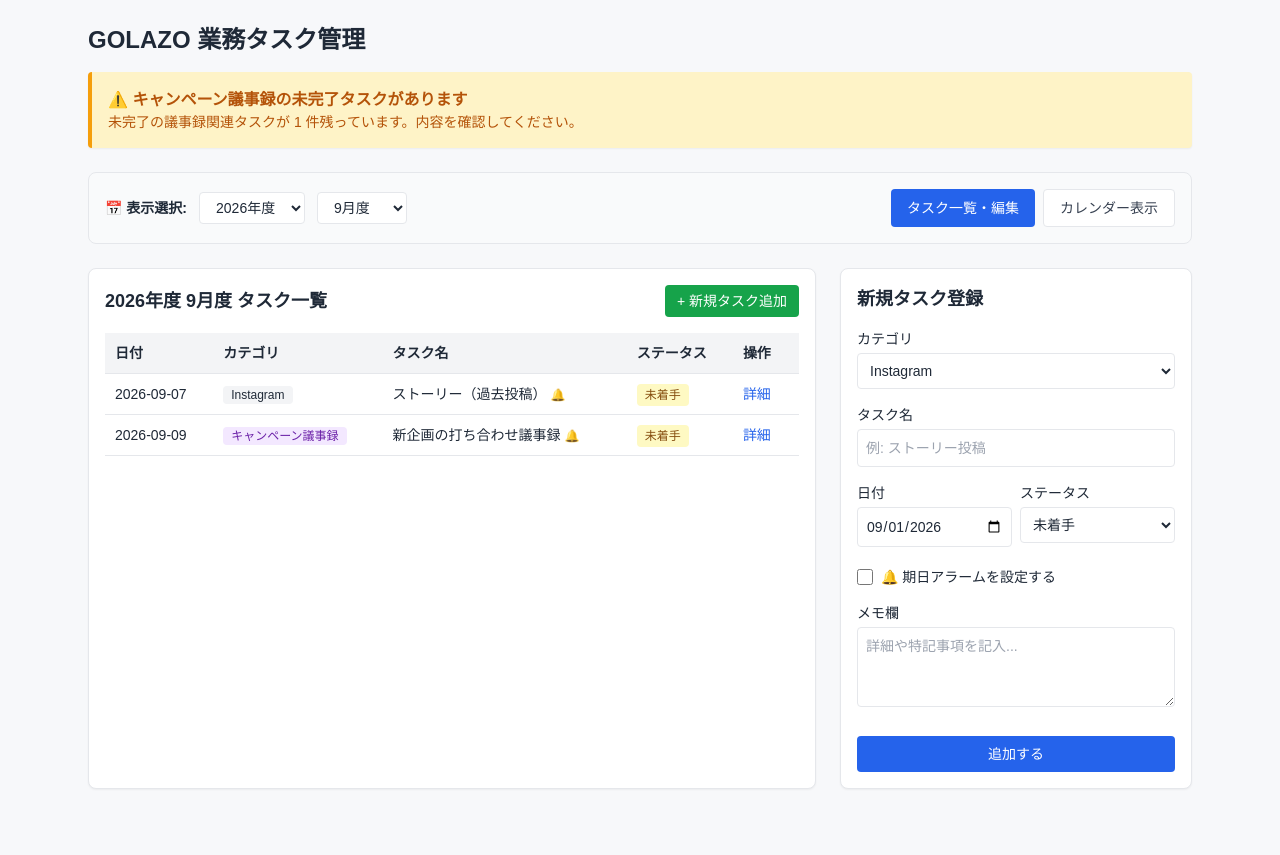
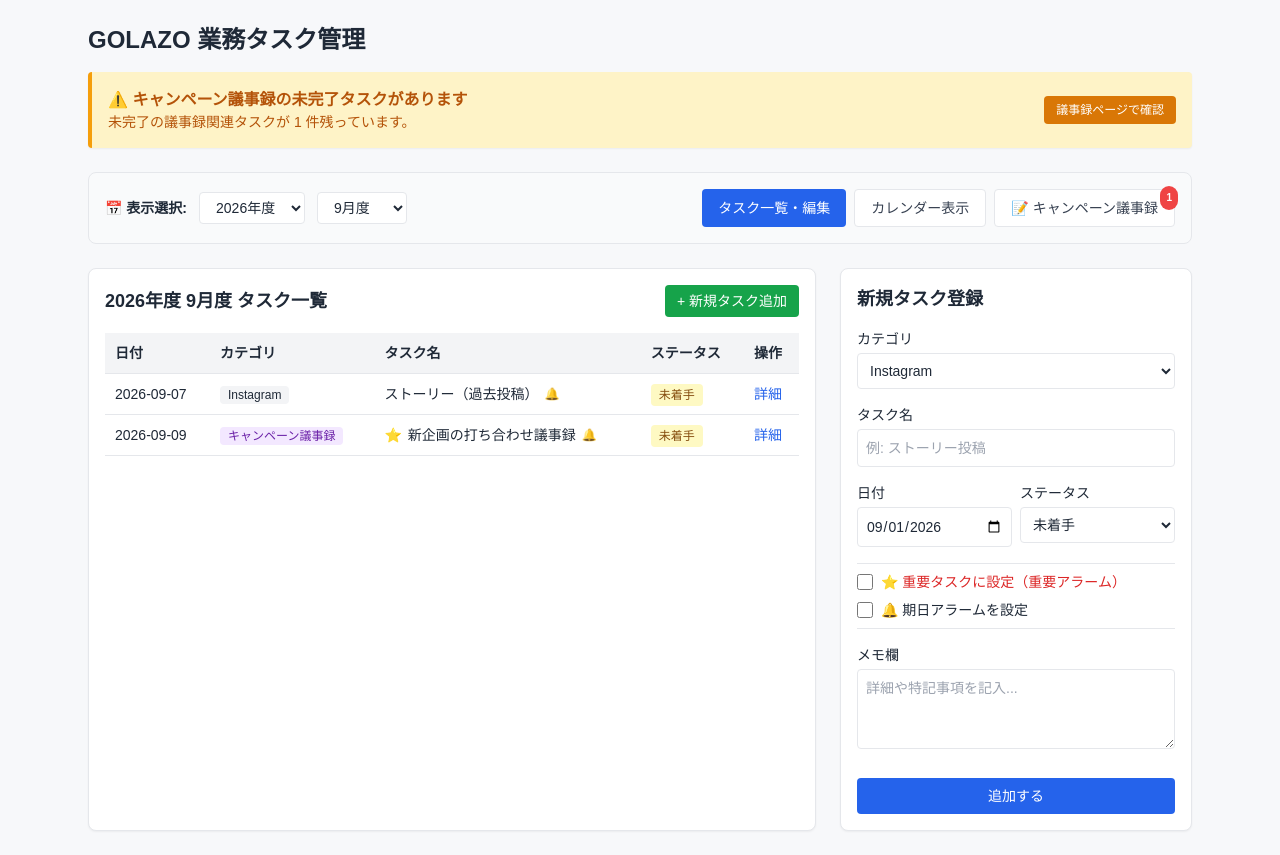
Before and after one commit to 2025golazo-bot/GOLAZO, a Next.js app: page /tasks in a window 1280 px wide. Before the commit the page ends 813 px from the top, so only its background shows below. Built offline with nearby package versions, Linux system fonts and the light colour scheme.

Commit message:
Update page.tsx

```diff
--- a/app/tasks/page.tsx
+++ b/app/tasks/page.tsx
@@ -1,6 +1,6 @@
 'use client';
 
-import React, { useState, useEffect } from 'react';
+import React, { useState } from 'react';
 
 // タスクの型定義
 interface Task {
@@ -11,12 +11,12 @@ interface Task {
   fiscalYear: number; // 年度 (例: 2026)
   month: number; // 月度 (1-12)
   status: '未着手' | '進行中' | '完了';
-  dueDateAlarm: boolean; // 期日アラーム設定
+  dueDateAlarm: boolean; // 期日アラーム設定 (🔔)
+  isImportant: boolean;  // 重要フラグ設定 (⭐)
   memo: string; // メモ欄
 }
 
 export default function TasksPage() {
-  // 現在の日付情報 (2026年9月を基準に動作確認)
   const today = new Date();
   const currentYear = today.getFullYear();
   const currentMonth = today.getMonth() + 1;
@@ -25,6 +25,7 @@ export default function TasksPage() {
   const [selectedFiscalYear, setSelectedFiscalYear] = useState<number>(currentYear);
   const [selectedMonth, setSelectedMonth] = useState<number>(currentMonth);
 
+  // 初期サンプルデータ
   const [tasks, setTasks] = useState<Task[]>([
     {
       id: '1',
@@ -35,6 +36,7 @@ export default function TasksPage() {
       month: 9,
       status: '未着手',
       dueDateAlarm: true,
+      isImportant: false,
       memo: '',
     },
     {
@@ -46,14 +48,17 @@ export default function TasksPage() {
       month: 9,
       status: '未着手',
       dueDateAlarm: true,
+      isImportant: true,
       memo: '要確認事項あり',
     },
   ]);
 
-  // 新規・編集モーダル用フォーム状態
-  const [activeTab, setActiveTab] = useState<'list' | 'calendar'>('list');
-  const [selectedTaskId, setSelectedTaskId] = useState<string | null>(null); // 詳細表示用
+  // タブ切り替え ('list' | 'calendar' | 'minutes')
+  const [activeTab, setActiveTab] = useState<'list' | 'calendar' | 'minutes'>('list');
+  const [selectedTaskId, setSelectedTaskId] = useState<string | null>(null);
   const [isEditing, setIsEditing] = useState<boolean>(false);
+
+  // フォーム状態
   const [editForm, setEditForm] = useState<Partial<Task>>({
     title: '',
     category: 'Instagram',
@@ -62,11 +67,11 @@ export default function TasksPage() {
     month: 9,
     status: '未着手',
     dueDateAlarm: false,
+    isImportant: false,
     memo: '',
   });
 
-  // キャンペーン議事録の手動入力選択肢用
-  const [manualCampaignInput, setManualCampaignInput] = useState<string>('');
+  // キャンペーン議事録の固定（プリセット）選択肢
   const presetCampaignOptions = [
     'キックオフミーティング決定事項',
     'SNS広告運用方針のすり合わせ',
@@ -78,21 +83,19 @@ export default function TasksPage() {
     (task) => task.fiscalYear === selectedFiscalYear && task.month === selectedMonth
   );
 
-  // キャンペーン議事録の未完了タスクがあるかチェック（アラーム用）
+  // キャンペーン議事録の未完了タスク（全期間・または選択月など。全期間でチェック）
   const uncompletedCampaignTasks = tasks.filter(
     (task) => task.category === 'キャンペーン議事録' && task.status !== '完了'
   );
 
-  // タスクの追加・保存処理
+  // タスク保存・更新処理
   const handleSaveTask = (e: React.FormEvent) => {
     e.preventDefault();
     if (!editForm.title) return;
 
     if (selectedTaskId && isEditing) {
-      // 更新
       setTasks(tasks.map(t => t.id === selectedTaskId ? { ...t, ...editForm } as Task : t));
     } else {
-      // 新規追加
       const newTask: Task = {
         id: Date.now().toString(),
         title: editForm.title || '無題のタスク',
@@ -102,6 +105,7 @@ export default function TasksPage() {
         month: editForm.month || selectedMonth,
         status: editForm.status || '未着手',
         dueDateAlarm: editForm.dueDateAlarm || false,
+        isImportant: editForm.isImportant || false,
         memo: editForm.memo || '',
       };
       setTasks([...tasks, newTask]);
@@ -120,29 +124,36 @@ export default function TasksPage() {
       month: selectedMonth,
       status: '未着手',
       dueDateAlarm: false,
+      isImportant: false,
       memo: '',
     });
   };
 
-  // カレンダーの日付クリック時やタスククリック時に詳細へ移行
-  const handleSelectTaskFromCalendar = (task: Task) => {
+  // カレンダーや他タブから該当タスクを選択して詳細・編集へ移行
+  const handleSelectTask = (task: Task) => {
     setSelectedTaskId(task.id);
     setEditForm(task);
     setIsEditing(true);
-    setActiveTab('list'); // タスク一覧（詳細・編集ビュー）へ切り替え
+    setActiveTab('list'); // 編集は一覧（メイン）タブで行う
   };
 
   return (
     <div className="p-6 max-w-6xl mx-auto font-sans">
       <h1 className="text-2xl font-bold mb-4">GOLAZO 業務タスク管理</h1>
 
-      {/* キャンペーン議事録の未完了アラームバナー */}
+      {/* 画面上部：キャンペーン議事録の未完了アラームバナー */}
       {uncompletedCampaignTasks.length > 0 && (
         <div className="bg-amber-100 border-l-4 border-amber-500 text-amber-700 p-4 mb-6 rounded shadow-sm flex items-center justify-between">
           <div>
             <p className="font-bold">⚠️ キャンペーン議事録の未完了タスクがあります</p>
-            <p className="text-sm">未完了の議事録関連タスクが {uncompletedCampaignTasks.length} 件残っています。内容を確認してください。</p>
+            <p className="text-sm">未完了の議事録関連タスクが {uncompletedCampaignTasks.length} 件残っています。</p>
           </div>
+          <button
+            onClick={() => setActiveTab('minutes')}
+            className="bg-amber-600 text-white px-3 py-1.5 rounded text-xs hover:bg-amber-700 font-medium"
+          >
+            議事録ページで確認
+          </button>
         </div>
       )}
 
@@ -150,7 +161,6 @@ export default function TasksPage() {
       <div className="flex flex-wrap items-center justify-between gap-4 mb-6 bg-gray-50 p-4 rounded-lg border">
         <div className="flex items-center gap-3">
           <label className="font-semibold text-sm">📅 表示選択:</label>
-          {/* 年度選択 */}
           <select
             value={selectedFiscalYear}
             onChange={(e) => setSelectedFiscalYear(Number(e.target.value))}
@@ -161,7 +171,6 @@ export default function TasksPage() {
             ))}
           </select>
 
-          {/* 月度選択 */}
           <select
             value={selectedMonth}
             onChange={(e) => setSelectedMonth(Number(e.target.value))}
@@ -173,7 +182,7 @@ export default function TasksPage() {
           </select>
         </div>
 
-        {/* タブ切り替え */}
+        {/* タブ切り替え（一覧・カレンダー・議事録専用ページ） */}
         <div className="flex gap-2">
           <button
             onClick={() => setActiveTab('list')}
@@ -187,13 +196,24 @@ export default function TasksPage() {
           >
             カレンダー表示
           </button>
+          <button
+            onClick={() => setActiveTab('minutes')}
+            className={`px-4 py-2 rounded text-sm font-medium relative ${activeTab === 'minutes' ? 'bg-purple-600 text-white' : 'bg-white border text-gray-700'}`}
+          >
+            📝 キャンペーン議事録
+            {uncompletedCampaignTasks.length > 0 && (
+              <span className="absolute -top-1 -right-1 bg-red-500 text-white text-[10px] px-1.5 py-0.5 rounded-full font-bold">
+                {uncompletedCampaignTasks.length}
+              </span>
+            )}
+          </button>
         </div>
       </div>
 
-      {/* メインコンテンツエリア */}
-      {activeTab === 'list' ? (
+      {/* --- タブ1: タスク一覧・編集 --- */}
+      {activeTab === 'list' && (
         <div className="grid grid-cols-1 md:grid-cols-3 gap-6">
-          {/* 左側：タスク一覧 */}
+          {/* 左側：タスク一覧テーブル */}
           <div className="md:col-span-2 bg-white border rounded-lg p-4 shadow-sm">
             <div className="flex justify-between items-center mb-4">
               <h2 className="font-bold text-lg">{selectedFiscalYear}年度 {selectedMonth}月度 タスク一覧</h2>
@@ -232,9 +252,10 @@ export default function TasksPage() {
                             {task.category}
                           </span>
                         </td>
-                        <td className="p-2.5 font-medium">
+                        <td className="p-2.5 font-medium flex items-center gap-1.5">
+                          {task.isImportant && <span className="text-red-500" title="重要">⭐</span>}
                           {task.title}
-                          {task.dueDateAlarm && <span className="ml-1 text-red-500 text-xs" title="期日アラーム設定中">🔔</span>}
+                          {task.dueDateAlarm && <span className="text-blue-500 text-xs" title="期日アラーム">🔔</span>}
                         </td>
                         <td className="p-2.5">
                           <span className={`px-2 py-1 rounded text-xs ${
@@ -246,8 +267,8 @@ export default function TasksPage() {
                         </td>
                         <td className="p-2.5">
                           <button
-                            onClick={() => handleSelectTaskFromCalendar(task)}
-                            className="text-blue-600 hover:underline mr-2"
+                            onClick={() => handleSelectTask(task)}
+                            className="text-blue-600 hover:underline"
                           >
                             詳細
                           </button>
@@ -260,7 +281,7 @@ export default function TasksPage() {
             </div>
           </div>
 
-          {/* 右側：タスク詳細・編集フォーム */}
+          {/* 右側：登録・編集フォーム */}
           <div className="bg-white border rounded-lg p-4 shadow-sm">
             <h2 className="font-bold text-lg mb-4">{isEditing ? 'タスク詳細・編集' : '新規タスク登録'}</h2>
             <form onSubmit={handleSaveTask} className="space-y-4 text-sm">
@@ -278,10 +299,10 @@ export default function TasksPage() {
                 </select>
               </div>
 
-              {/* キャンペーン議事録の場合：既存選択肢 ＋ 手動入力対応 */}
+              {/* キャンペーン議事録の場合：固定（プリセット）選択肢 ＋ 手動入力の両立 */}
               {editForm.category === 'キャンペーン議事録' && (
                 <div>
-                  <label className="block font-medium mb-1">議事録タスクの選択・手動入力</label>
+                  <label className="block font-medium mb-1">議事録タスク（固定選択 or 手動入力）</label>
                   <select
                     onChange={(e) => {
                       if (e.target.value) {
@@ -291,14 +312,14 @@ export default function TasksPage() {
                     className="w-full border rounded p-2 bg-white mb-2 text-xs"
                     defaultValue=""
                   >
-                    <option value="" disabled>-- プリセットから選択または直接入力 --</option>
+                    <option value="" disabled>-- 以前からの固定選択肢から選ぶ --</option>
                     {presetCampaignOptions.map((opt, idx) => (
                       <option key={idx} value={opt}>{opt}</option>
                     ))}
                   </select>
                   <input
                     type="text"
-                    placeholder="または手動でタスク名を入力"
+                    placeholder="または手動で自由に入力"
                     value={editForm.title || ''}
                     onChange={(e) => setEditForm({ ...editForm, title: e.target.value })}
                     className="w-full border rounded p-2"
@@ -353,8 +374,19 @@ export default function TasksPage() {
                 </div>
               </div>
 
-              {/* 期日アラーム設定 */}
-              <div className="flex items-center gap-2 pt-1">
+              {/* 重要アラーム ＆ 期日アラーム設定 */}
+              <div className="space-y-2 py-2 border-t border-b">
+                <div className="flex items-center gap-2">
+                  <input
+                    type="checkbox"
+                    id="importantCheck"
+                    checked={editForm.isImportant || false}
+                    onChange={(e) => setEditForm({ ...editForm, isImportant: e.target.checked })}
+                    className="w-4 h-4 text-red-600 rounded"
+                  />
+                  <label htmlFor="importantCheck" className="font-medium cursor-pointer text-red-600">⭐ 重要タスクに設定（重要アラーム）</label>
+                </div>
+                <div className="flex items-center gap-2">
                   <input
                     type="checkbox"
                     id="alarmCheck"
@@ -362,7 +394,8 @@ export default function TasksPage() {
                     onChange={(e) => setEditForm({ ...editForm, dueDateAlarm: e.target.checked })}
                     className="w-4 h-4 text-blue-600 rounded"
                   />
-                <label htmlFor="alarmCheck" className="font-medium cursor-pointer">🔔 期日アラームを設定する</label>
+                  <label htmlFor="alarmCheck" className="font-medium cursor-pointer">🔔 期日アラームを設定</label>
+                </div>
               </div>
 
               {/* メモ欄 */}
@@ -396,17 +429,18 @@ export default function TasksPage() {
             </form>
           </div>
         </div>
-      ) : (
-        /* カレンダー表示タブ */
+      )}
+
+      {/* --- タブ2: カレンダー表示 --- */}
+      {activeTab === 'calendar' && (
         <div className="bg-white border rounded-lg p-6 shadow-sm">
-          <h2 className="font-bold text-lg mb-4">{selectedFiscalYear}年度 {selectedMonth}月度 カレンダー</h2>
+          <h2 className="font-bold text-lg mb-2">{selectedFiscalYear}年度 {selectedMonth}月度 カレンダー</h2>
           <p className="text-sm text-gray-500 mb-4">カレンダー内のタスクをクリックすると、該当タスクの詳細・編集画面に移行します。</p>
 
           <div className="grid grid-cols-7 gap-2">
             {['日', '月', '火', '水', '木', '金', '土'].map((day, idx) => (
               <div key={idx} className="text-center font-bold text-sm bg-gray-100 py-2 rounded">{day}</div>
             ))}
-            {/* 簡易カレンダーのマス目生成（当月の日付に紐づくタスクを表示） */}
             {Array.from({ length: 31 }, (_, i) => {
               const dayNum = i + 1;
               const dateStr = `${selectedFiscalYear}-${String(selectedMonth).padStart(2, '0')}-${String(dayNum).padStart(2, '0')}`;
@@ -419,13 +453,13 @@ export default function TasksPage() {
                     {dayTasks.map(task => (
                       <button
                         key={task.id}
-                        onClick={() => handleSelectTaskFromCalendar(task)}
+                        onClick={() => handleSelectTask(task)}
                         className={`text-left text-xs p-1 rounded truncate transition hover:opacity-80 ${
                           task.category === 'キャンペーン議事録' ? 'bg-purple-100 text-purple-900 border border-purple-300' : 'bg-blue-50 text-blue-900 border border-blue-200'
                         }`}
                         title={task.title}
                       >
-                        {task.dueDateAlarm && '🔔'} {task.title}
+                        {task.isImportant && '⭐'}{task.dueDateAlarm && '🔔'} {task.title}
                       </button>
                     ))}
                   </div>
@@ -435,6 +469,90 @@ export default function TasksPage() {
           </div>
         </div>
       )}
+
+      {/* --- タブ3: キャンペーン議事録（専用ページ） --- */}
+      {activeTab === 'minutes' && (
+        <div className="bg-white border rounded-lg p-6 shadow-sm">
+          <div className="flex justify-between items-center mb-4">
+            <div>
+              <h2 className="font-bold text-xl text-purple-900">📝 キャンペーン議事録 専用ページ</h2>
+              <p className="text-sm text-gray-600 mt-1">キャンペーン議事録に関するタスクの確認・管理を行います。未完了タスクがある場合は専用のアラームが表示されます。</p>
+            </div>
+            <button
+              onClick={() => {
+                resetForm();
+                setEditForm(prev => ({ ...prev, category: 'キャンペーン議事録' }));
+                setActiveTab('list');
+              }}
+              className="bg-purple-600 text-white px-4 py-2 rounded text-sm hover:bg-purple-700 font-medium"
+            >
+              + 議事録タスクを追加する
+            </button>
+          </div>
+
+          {/* 議事録ページ内での未完了アラーム通知 */}
+          {uncompletedCampaignTasks.length > 0 ? (
+            <div className="bg-red-50 border border-red-200 text-red-800 p-4 rounded-lg mb-6 flex items-center justify-between">
+              <div>
+                <p className="font-bold">🚨 議事録タスク未完了アラーム</p>
+                <p className="text-sm">対応が必要な未完了の議事録タスクが <strong>{uncompletedCampaignTasks.length}件</strong> 残っています。</p>
+              </div>
+            </div>
+          ) : (
+            <div className="bg-green-50 border border-green-200 text-green-800 p-4 rounded-lg mb-6">
+              <p className="font-bold">✨ すべてのキャンペーン議事録タスクが完了しています！</p>
+            </div>
+          )}
+
+          <div className="overflow-x-auto">
+            <table className="w-full text-left border-collapse text-sm">
+              <thead>
+                <tr className="bg-purple-50 border-b">
+                  <th className="p-3">日付</th>
+                  <th className="p-3">タスク名（固定選択 or 手動入力）</th>
+                  <th className="p-3">ステータス</th>
+                  <th className="p-3">メモ</th>
+                  <th className="p-3">操作</th>
+                </tr>
+              </thead>
+              <tbody>
+                {tasks.filter(t => t.category === 'キャンペーン議事録').length === 0 ? (
+                  <tr>
+                    <td colSpan={5} className="text-center py-8 text-gray-500">キャンペーン議事録のタスクは登録されていません。</td>
+                  </tr>
+                ) : (
+                  tasks.filter(t => t.category === 'キャンペーン議事録').map(task => (
+                    <tr key={task.id} className="border-b hover:bg-gray-50">
+                      <td className="p-3">{task.date}</td>
+                      <td className="p-3 font-medium flex items-center gap-1.5">
+                        {task.isImportant && <span className="text-red-500" title="重要">⭐</span>}
+                        {task.dueDateAlarm && <span className="text-blue-500 text-xs" title="期日アラーム">🔔</span>}
+                        {task.title}
+                      </td>
+                      <td className="p-3">
+                        <span className={`px-2.5 py-1 rounded text-xs font-medium ${
+                          task.status === '完了' ? 'bg-green-100 text-green-800' : 'bg-yellow-100 text-yellow-800'
+                        }`}>
+                          {task.status}
+                        </span>
+                      </td>
+                      <td className="p-3 text-gray-600 truncate max-w-xs">{task.memo || '-'}</td>
+                      <td className="p-3">
+                        <button
+                          onClick={() => handleSelectTask(task)}
+                          className="text-blue-600 hover:underline font-medium"
+                        >
+                          詳細・編集
+                        </button>
+                      </td>
+                    </tr>
+                  ))
+                )}
+              </tbody>
+            </table>
+          </div>
+        </div>
+      )}
     </div>
   );
 }
```
Lines whose indentation alone changed are shown as unchanged.
